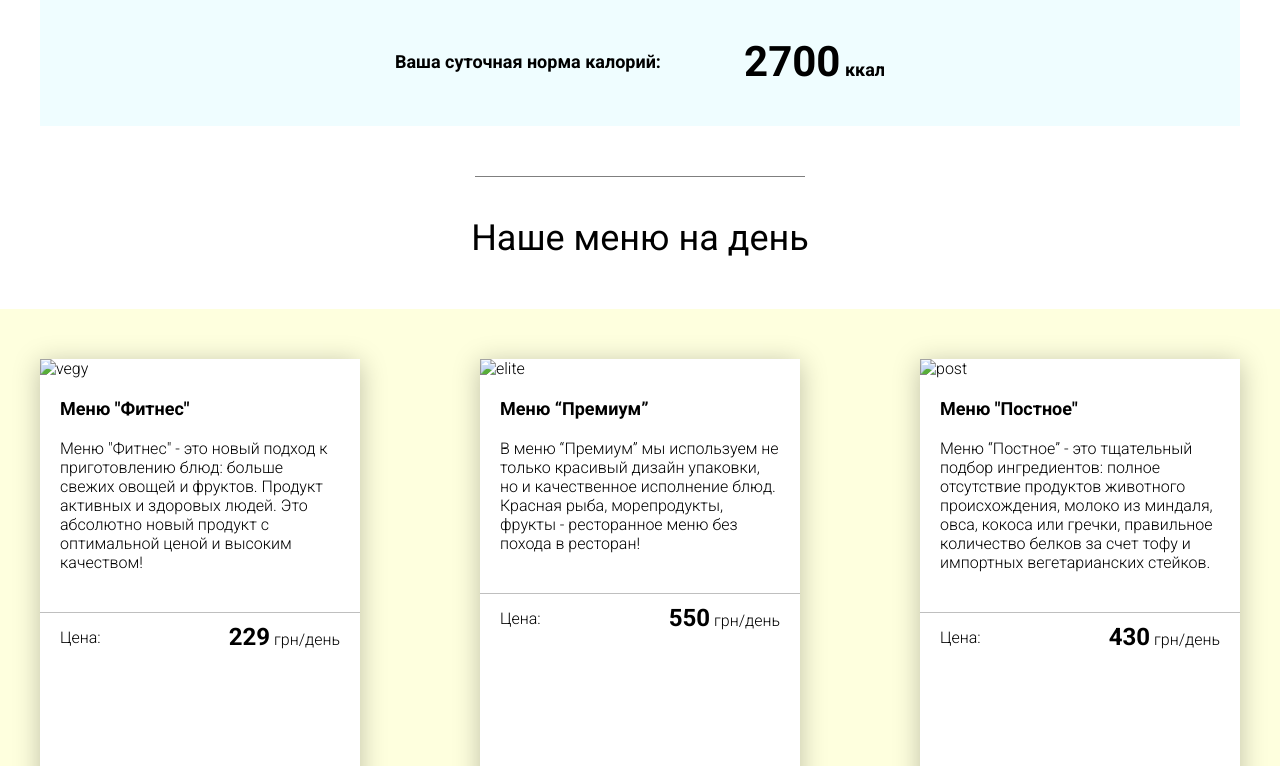
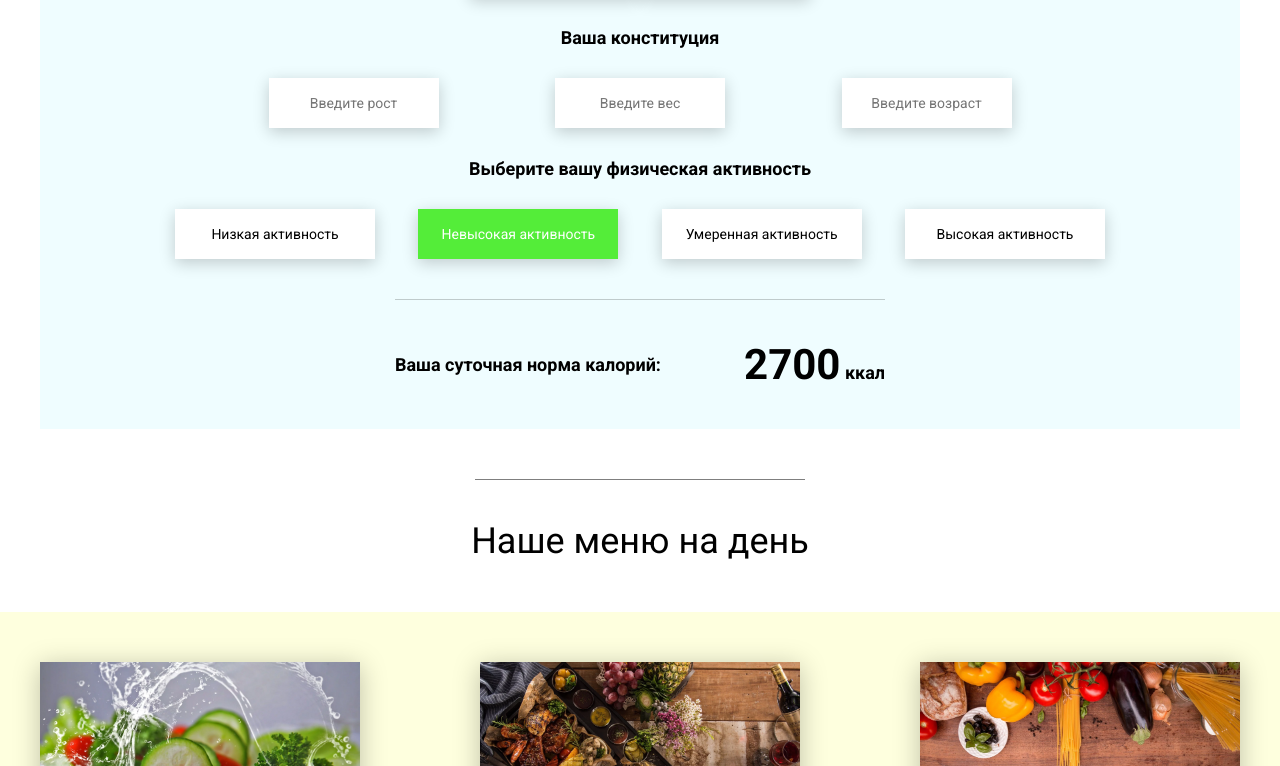
Before and after one commit to RudakovIlya/Food, a plain HTML site: page index.html in a window 1280 px wide. Shown: the part 2034-2800 px from the top of the page. Drawn offline with Linux system fonts and the light colour scheme.

Commit message:
fix: rename images

```diff
--- a/index.html
+++ b/index.html
@@ -41,7 +41,7 @@
     <div class="container">
       <div class="tabcontainer">
         <div class="tabcontent">
-          <img src="img/tabs/vegy.jpg" alt="vegy">
+          <img src="img/tabs/vegy.webp" alt="vegy">
           <div class="tabcontent__descr">
             Меню "Фитнес" - это новый подход к приготовлению блюд: больше свежих овощей и фруктов. Для людей, которые
             интересуются спортом; активных и здоровых. Это абсолютно новый продукт с оптимальной ценой и высоким
@@ -49,19 +49,19 @@
           </div>
         </div>
         <!-- <div class="tabcontent">
-                <img src="img/tabs/elite.jpg" alt="elite">
+                <img src="img/tabs/elite.webp" alt="elite">
                 <div class="tabcontent__descr">
                     Меню “Премиум” - мы используем не только красивый дизайн упаковки, но и качественное исполнение блюд. Красная рыба, морепродукты, фрукты - ресторанное меню без похода в ресторан!
                 </div>
             </div> -->
         <!-- <div class="tabcontent">
-                <img src="img/tabs/post.jpg" alt="post">
+                <img src="img/tabs/post.webp" alt="post">
                 <div class="tabcontent__descr">
                     Наше специальное “Постное меню” - это тщательный подбор ингредиентов: полное отсутствие продуктов животного происхождения. Полная гармония с собой и природой в каждом элементе! Все будет Ом!
                 </div>
             </div>
             <div class="tabcontent">
-                <img src="img/tabs/vegy.jpg" alt="vegy">
+                <img src="img/tabs/vegy.webp" alt="vegy">
                 <div class="tabcontent__descr">
                     Меню "Сбалансированное" - это соответствие вашего рациона всем научным рекомендациям. Мы тщательно просчитываем вашу потребность в к/б/ж/у и создаем лучшие блюда для вас.
                 </div>
@@ -127,13 +127,13 @@
             <img src="img/slider/pepper.jpg" alt="pepper">
           </div>
           <!-- <div class="offer__slide">
-                    <img src="img/slider/food-12.jpg" alt="food">
+                    <img src="img/slider/food-12.webp" alt="food">
                 </div>
                 <div class="offer__slide">
-                    <img src="img/slider/olive-oil.jpg" alt="oil">
+                    <img src="img/slider/olive-oil.webp" alt="oil">
                 </div>
                 <div class="offer__slide">
-                    <img src="img/slider/paprika.jpg" alt="paprika">
+                    <img src="img/slider/paprika.webp" alt="paprika">
                 </div> -->
         </div>
       </div>
@@ -196,7 +196,7 @@
     <div class="menu__field">
       <div class="container">
         <div class="menu__item">
-          <img src="img/tabs/vegy.jpg" alt="vegy">
+          <img src="img/tabs/vegy.webp" alt="vegy">
           <h3 class="menu__item-subtitle">Меню "Фитнес"</h3>
           <div class="menu__item-descr">Меню "Фитнес" - это новый подход к приготовлению блюд: больше свежих овощей и
             фруктов. Продукт активных и здоровых людей. Это абсолютно новый продукт с оптимальной ценой и высоким
@@ -208,7 +208,7 @@
           </div>
         </div>
         <div class="menu__item">
-          <img src="img/tabs/elite.jpg" alt="elite">
+          <img src="img/tabs/elite.webp" alt="elite">
           <h3 class="menu__item-subtitle">Меню “Премиум”</h3>
           <div class="menu__item-descr">В меню “Премиум” мы используем не только красивый дизайн упаковки, но и
             качественное исполнение блюд. Красная рыба, морепродукты, фрукты - ресторанное меню без похода в ресторан!
@@ -220,7 +220,7 @@
           </div>
         </div>
         <div class="menu__item">
-          <img src="img/tabs/post.jpg" alt="post">
+          <img src="img/tabs/post.webp" alt="post">
           <h3 class="menu__item-subtitle">Меню "Постное"</h3>
           <div class="menu__item-descr">Меню “Постное” - это тщательный подбор ингредиентов: полное отсутствие продуктов
             животного происхождения, молоко из миндаля, овса, кокоса или гречки, правильное количество белков за счет
```
